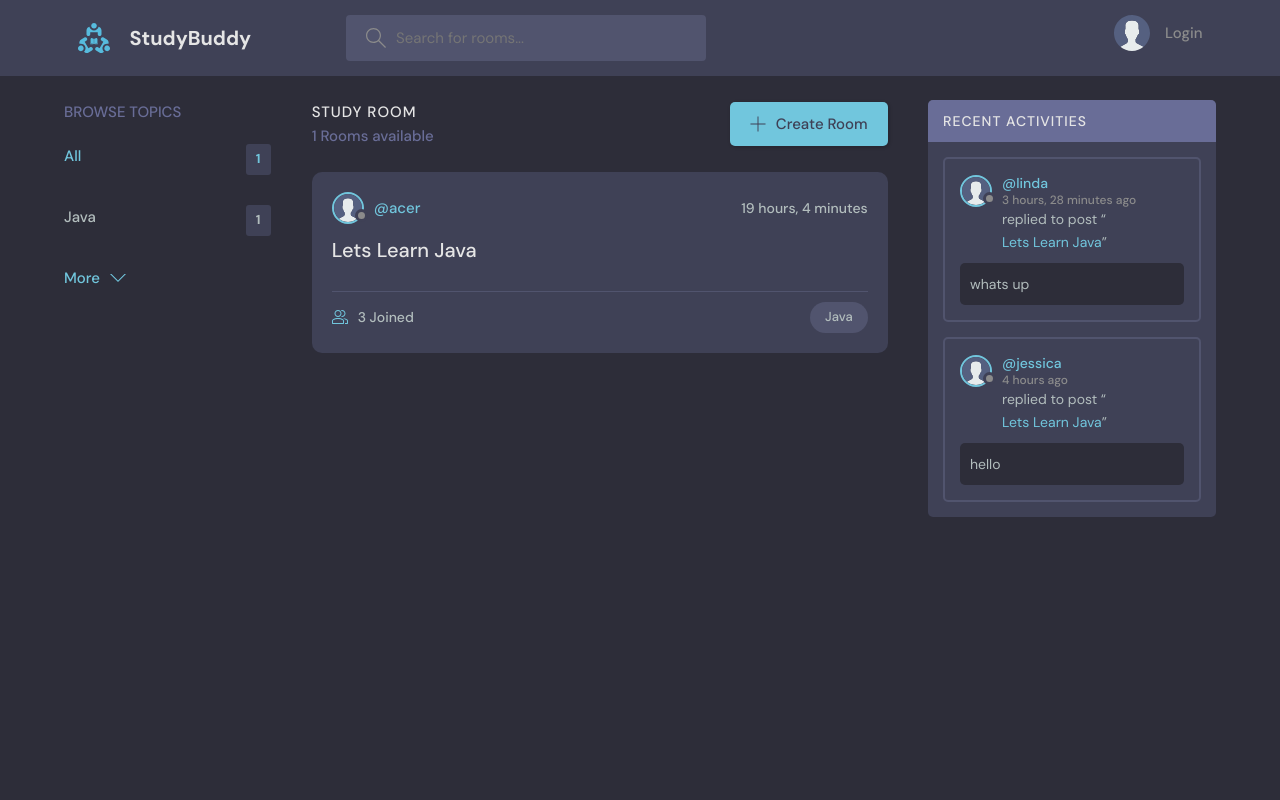
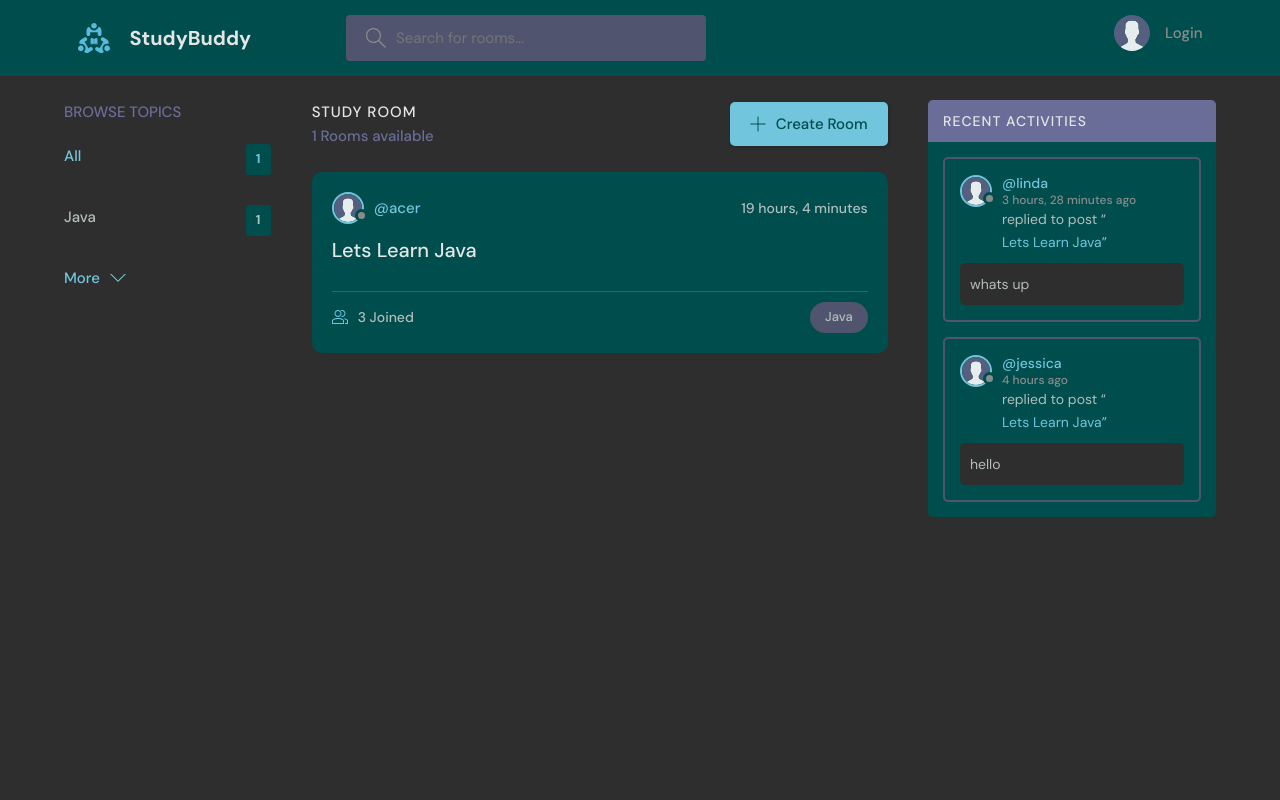
Before and after one commit to bongiwemvuni/Study_hub, a Django app: page / in a window 1280 px wide. Run offline with Django 4.2, Linux system fonts and the light colour scheme; data comes from the database, SQL or seed files in the repository; parts of the project's set-up code (start-up, migrations or seed data) failed here and were passed over.

Commit message:
Updated css

```diff
--- a/STUDY_HUB/static/styles/style.css
+++ b/STUDY_HUB/static/styles/style.css
@@ -3,13 +3,13 @@
 :root {
   --color-main: #71c6dd;
   --color-main-light: #e1f6fb;
-  --color-dark: #3f4156;
+  --color-dark: #004D4D;
   --color-dark-medium: #51546e;
   --color-dark-light: #696d97;
   --color-light: #e5e5e5;
   --color-gray: #8b8b8b;
   --color-light-gray: #b2bdbd;
-  --color-bg: #2d2d39;
+  --color-bg: #2E2E2E;
   --color-success: #5dd693;
   --color-error: #fc4b0b;
 }
```
